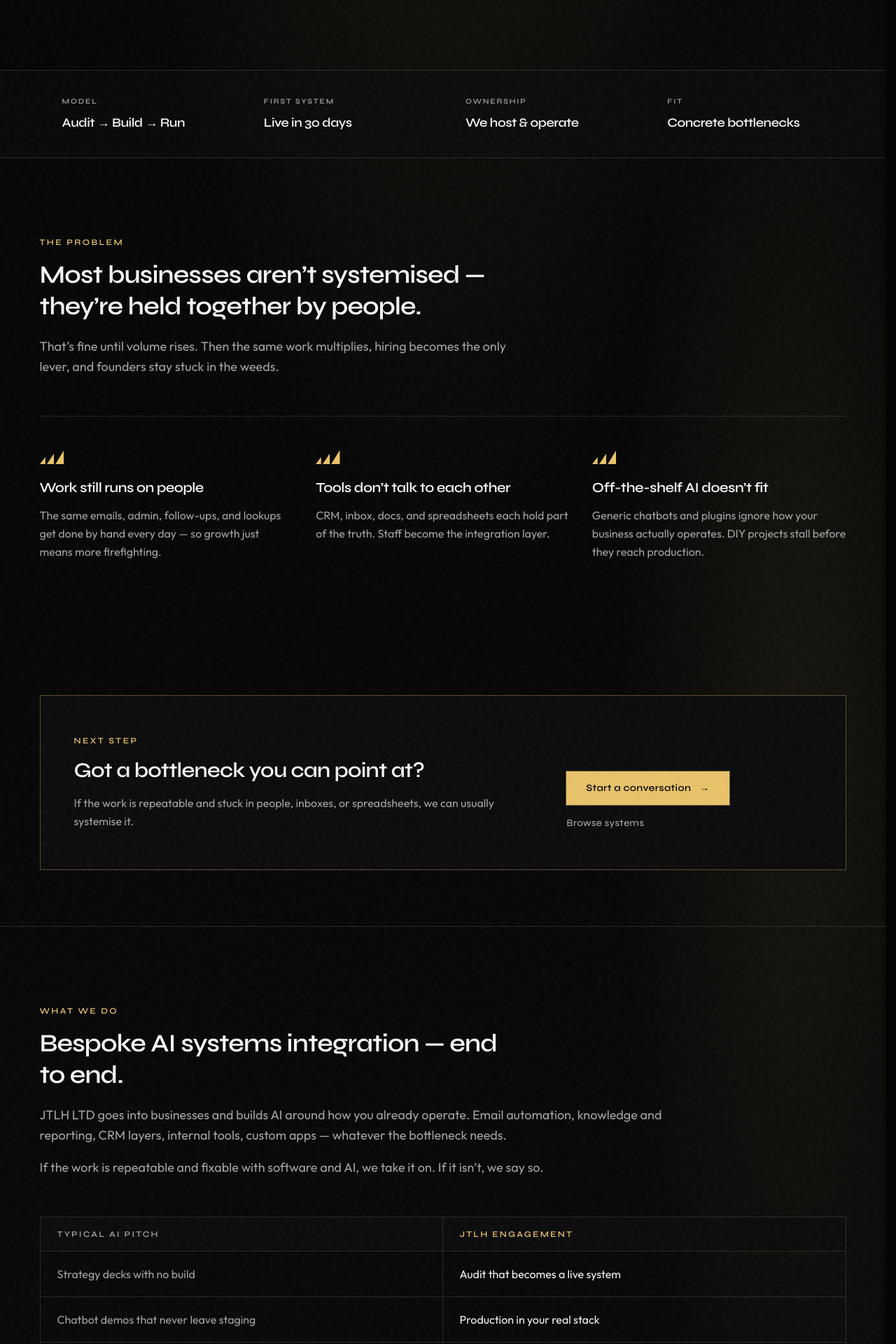
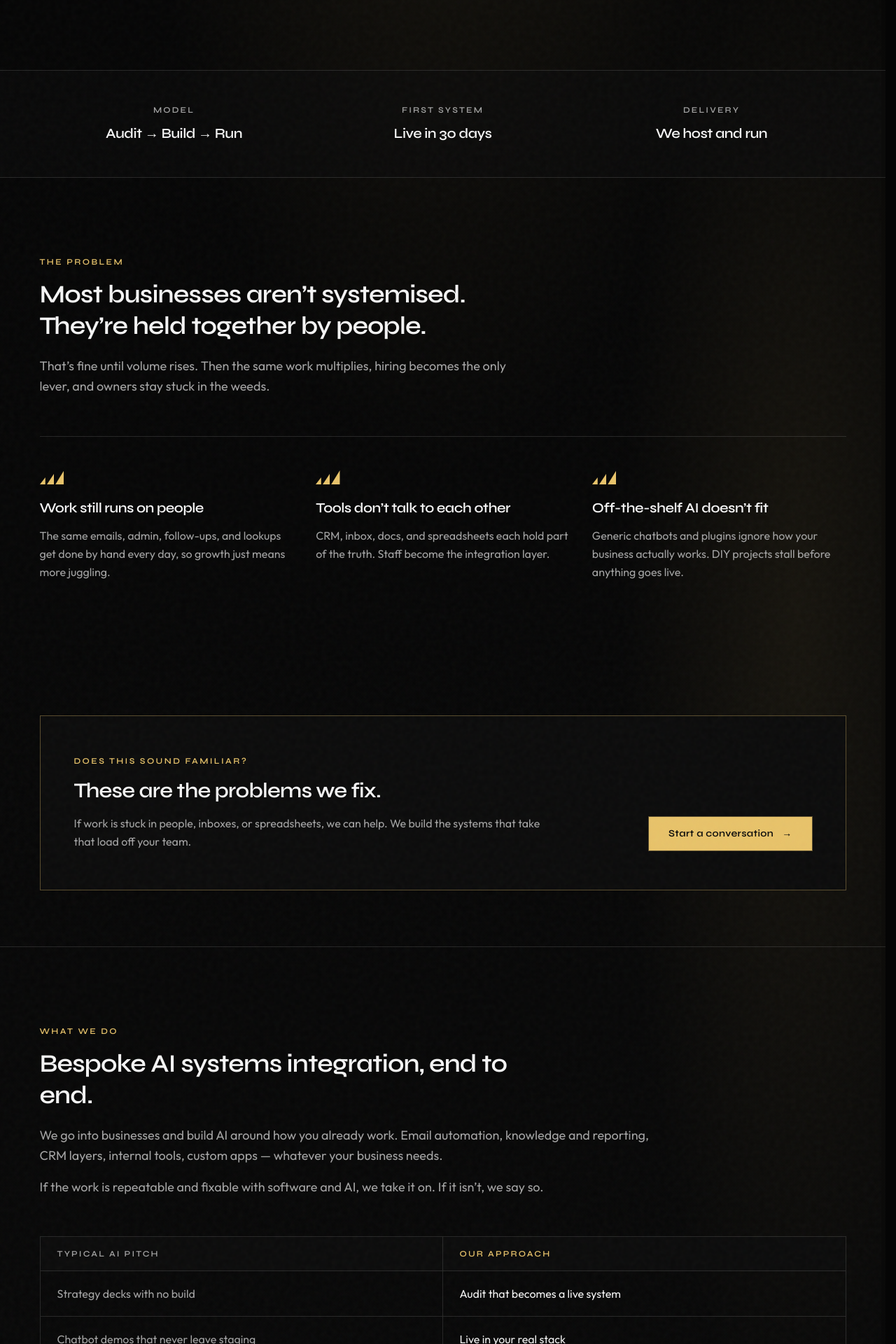
Before and after one commit to jtlhltd/jtlh-ltd, a Next.js app: page / in a window 1280 px wide. Shown: the part 700-2620 px from the top of the page at 70% size. Built offline with nearby package versions, Linux system fonts and the light colour scheme.

Commit message:
fix: UK copy pass, trim systems/process, remove First 30 days
Co-authored-by: Cursor <cursoragent@cursor.com>

```diff
--- a/src/app/page.tsx
+++ b/src/app/page.tsx
@@ -9,14 +9,13 @@ const EMAIL = "jtlhltd@gmail.com";
 const snapshot = [
   { label: "Model", value: "Audit → Build → Run" },
   { label: "First system", value: "Live in 30 days" },
-  { label: "Ownership", value: "We host & operate" },
-  { label: "Fit", value: "Concrete bottlenecks" },
+  { label: "Delivery", value: "We host and run" },
 ];
 
 const problems = [
   {
     title: "Work still runs on people",
-    body: "The same emails, admin, follow-ups, and lookups get done by hand every day — so growth just means more firefighting.",
+    body: "The same emails, admin, follow-ups, and lookups get done by hand every day, so growth just means more juggling.",
   },
   {
     title: "Tools don’t talk to each other",
@@ -24,7 +23,7 @@ const problems = [
   },
   {
     title: "Off-the-shelf AI doesn’t fit",
-    body: "Generic chatbots and plugins ignore how your business actually operates. DIY projects stall before they reach production.",
+    body: "Generic chatbots and plugins ignore how your business actually works. DIY projects stall before anything goes live.",
   },
 ];
 
@@ -54,11 +53,11 @@ const buildExamples = [
 const process = [
   {
     title: "Audit",
-    body: "We map how work actually runs — tools, handoffs, and where time leaks — then lock written scope and success metrics with you.",
+    body: "We map how work actually runs — tools, handoffs, and where time leaks.",
   },
   {
     title: "Build & integrate",
-    body: "We ship the first agreed system into your stack: connected to your data and usable by your team for the job we scoped.",
+    body: "We ship the first agreed system into your stack: connected to your data and usable by your team.",
   },
   {
     title: "Host & run",
@@ -66,35 +65,17 @@ const process = [
   },
 ];
 
-const timeline = [
-  {
-    label: "Week 1",
-    title: "Audit & scope lock",
-    body: "Access, walkthroughs, written scope for system one, and the metric that proves it worked.",
-  },
-  {
-    label: "Weeks 2–4",
-    title: "Build to production",
-    body: "Design, integrate, test with real data, and put the first system live for your team to use.",
-  },
-  {
-    label: "Ongoing",
-    title: "Run & expand",
-    body: "Monitoring, fixes, and the next bottleneck — so the operation gets more systemised over time.",
-  },
-];
-
 const differences = [
   {
     title: "We build real software",
-    body: "Production apps and integrations on a serious stack — not no-code glue that falls over when the business gets busy.",
+    body: "Live apps and integrations on a serious stack — not no-code glue that falls over when the business gets busy.",
   },
   {
     title: "We own it end-to-end",
     body: "Design, build, host, and run. Your team uses the system; we keep it alive. No half-finished handoff.",
   },
   {
-    title: "We start with one bottleneck",
+    title: "We start with one clear problem",
     body: "One agreed system first, measured, live. Then we expand. No multi-year transformation theatre.",
   },
 ];
@@ -106,7 +87,7 @@ const contrast = [
   },
   {
     them: "Chatbot demos that never leave staging",
-    us: "Production in your real stack",
+    us: "Live in your real stack",
   },
   {
     them: "Tools dumped on your team to maintain",
@@ -114,7 +95,7 @@ const contrast = [
   },
   {
     them: "Vague transformation retainers",
-    us: "One scoped bottleneck at a time",
+    us: "One scoped system at a time",
   },
 ];
 
@@ -127,7 +108,7 @@ const fitPoints = [
 const faqs = [
   {
     q: "What kinds of businesses do you work with?",
-    a: "Industry-agnostic. Fit is operational: you have real tools and repeatable work that software and AI can take over. If there isn’t something concrete to build or integrate, we won’t take it on.",
+    a: "Mostly UK businesses, across industries. Fit is operational: you have real tools and repeatable work that software and AI can take over. If there isn’t something concrete to build or integrate, we won’t take it on.",
   },
   {
     q: "Do you just advise, or do you build?",
@@ -139,7 +120,7 @@ const faqs = [
   },
   {
     q: "Who hosts and maintains the systems?",
-    a: "We do. Hosting is included in the engagement. We monitor, fix, and improve — then expand into the next bottleneck once the first system is solid.",
+    a: "We do. Hosting is included in the engagement. We monitor, fix, and improve — then expand into the next system once the first one is solid.",
   },
   {
     q: "Will this replace our existing tools?",
@@ -171,9 +152,9 @@ export default function Home() {
               Bespoke AI systems, built into your business.
             </h1>
 
-            <p className="animate-rise-delay-1 mt-6 max-w-xl text-base leading-relaxed text-muted sm:text-lg">
-              We audit your operation, build the automations, then host and run
-              them — so manual work leaves your team and the system keeps running.
+            <p className="animate-rise-delay-1 mt-6 max-w-2xl text-base leading-relaxed text-muted sm:text-lg">
+              We audit your business, build the automations, then host and run
+              them so manual work leaves your team and the system keeps running.
             </p>
 
             <div className="animate-rise-delay-2 mt-10 flex flex-wrap items-center gap-4">
@@ -199,15 +180,18 @@ export default function Home() {
           </div>
         </section>
 
-        {/* Snapshot strip — AI-Native “key facts” pattern */}
+        {/* Snapshot strip */}
         <section aria-label="Engagement snapshot" className="border-y border-line bg-surface/60">
-          <div className="mx-auto grid max-w-6xl grid-cols-2 gap-px sm:grid-cols-4">
+          <div className="mx-auto grid max-w-6xl grid-cols-1 sm:grid-cols-3">
             {snapshot.map((item) => (
-              <div key={item.label} className="px-6 py-7 sm:px-8 sm:py-9">
-                <p className="font-display text-[0.65rem] font-semibold tracking-[0.18em] text-muted uppercase">
+              <div
+                key={item.label}
+                className="flex flex-col items-center justify-center px-6 py-10 text-center sm:px-8 sm:py-12"
+              >
+                <p className="font-display text-xs font-semibold tracking-[0.18em] text-muted uppercase">
                   {item.label}
                 </p>
-                <p className="font-display mt-2 text-base font-semibold tracking-tight text-foreground sm:text-lg">
+                <p className="font-display mt-3 text-lg font-semibold tracking-tight text-foreground sm:text-xl">
                   {item.value}
                 </p>
               </div>
@@ -221,11 +205,11 @@ export default function Home() {
               The problem
             </p>
             <h2 className="font-display mt-4 max-w-2xl text-3xl leading-tight font-semibold tracking-tight sm:text-4xl">
-              Most businesses aren’t systemised — they’re held together by people.
+              Most businesses aren’t systemised. They’re held together by people.
             </h2>
             <p className="mt-5 max-w-2xl text-base leading-relaxed text-muted sm:text-lg">
               That’s fine until volume rises. Then the same work multiplies, hiring
-              becomes the only lever, and founders stay stuck in the weeds.
+              becomes the only lever, and owners stay stuck in the weeds.
             </p>
 
             <ul className="mt-14 grid gap-10 border-t border-line pt-12 sm:grid-cols-3 sm:gap-8">
@@ -243,11 +227,9 @@ export default function Home() {
         </section>
 
         <CtaBand
-          eyebrow="Next step"
-          title="Got a bottleneck you can point at?"
-          body="If the work is repeatable and stuck in people, inboxes, or spreadsheets, we can usually systemise it."
-          secondaryHref="#systems"
-          secondaryLabel="Browse systems"
+          eyebrow="Does this sound familiar?"
+          title="These are the problems we fix."
+          body="If work is stuck in people, inboxes, or spreadsheets, we can help. We build the systems that take that load off your team."
         />
 
         <section id="what-we-do" className="scroll-mt-24 border-t border-line px-6 py-20 sm:px-8 sm:py-28">
@@ -256,13 +238,13 @@ export default function Home() {
               What we do
             </p>
             <h2 className="font-display mt-4 max-w-2xl text-3xl leading-tight font-semibold tracking-tight sm:text-4xl">
-              Bespoke AI systems integration — end to end.
+              Bespoke AI systems integration, end to end.
             </h2>
             <div className="mt-5 grid max-w-4xl gap-4 text-base leading-relaxed text-muted sm:text-lg">
               <p>
-                JTLH LTD goes into businesses and builds AI around how you already
-                operate. Email automation, knowledge and reporting, CRM layers,
-                internal tools, custom apps — whatever the bottleneck needs.
+                We go into businesses and build AI around how you already work.
+                Email automation, knowledge and reporting, CRM layers, internal
+                tools, custom apps — whatever your business needs.
               </p>
               <p>
                 If the work is repeatable and fixable with software and AI, we take
@@ -270,14 +252,14 @@ export default function Home() {
               </p>
             </div>
 
-            {/* Us vs them — AI-Native contrast layout */}
+            {/* Us vs them */}
             <div className="mt-14 overflow-hidden border border-line">
               <div className="grid border-b border-line bg-surface sm:grid-cols-2">
                 <p className="border-b border-line px-6 py-4 font-display text-xs font-semibold tracking-[0.18em] text-muted uppercase sm:border-r sm:border-b-0">
                   Typical AI pitch
                 </p>
                 <p className="px-6 py-4 font-display text-xs font-semibold tracking-[0.18em] text-accent uppercase">
-                  JTLH engagement
+                  Our Approach
                 </p>
               </div>
               {contrast.map((row) => (
@@ -301,25 +283,8 @@ export default function Home() {
               Systems
             </p>
             <h2 className="font-display mt-4 max-w-2xl text-3xl leading-tight font-semibold tracking-tight sm:text-4xl">
-              Whatever your bottleneck needs.
+              Whatever your business needs.
             </h2>
-            <p className="mt-5 max-w-2xl text-base leading-relaxed text-muted sm:text-lg">
-              Scope is locked after the audit. Jump to a system type, or scroll the
-              catalogue — each one is tailored to your workflows, not a template.
-            </p>
-
-            {/* Catalogue jump links — Makematic product map */}
-            <div className="mt-10 flex flex-wrap gap-3">
-              {buildExamples.map((item) => (
-                <a
-                  key={item.id}
-                  href={`#system-${item.id}`}
-                  className="border border-line px-4 py-2 font-display text-xs font-semibold tracking-[0.12em] text-muted uppercase transition-colors hover:border-accent/50 hover:text-accent"
-                >
-                  {item.title}
-                </a>
-              ))}
-            </div>
 
             <ul className="mt-14 space-y-0 border-t border-line">
               {buildExamples.map((item, index) => (
@@ -355,7 +320,7 @@ export default function Home() {
             </h2>
             <p className="mt-5 max-w-2xl text-base leading-relaxed text-muted sm:text-lg">
               Three phases. Setup is included. Month one covers the audit and your
-              first live system — then we keep expanding.
+              first live system, then we keep expanding.
             </p>
 
             {/* Numbered phase rail */}
@@ -377,35 +342,6 @@ export default function Home() {
                 </li>
               ))}
             </ol>
-
-            <div className="mt-16 border-t border-line pt-14">
-              <p className="font-display text-xs font-semibold tracking-[0.2em] text-accent uppercase">
-                First 30 days
-              </p>
-              <h3 className="font-display mt-4 max-w-xl text-2xl font-semibold tracking-tight sm:text-3xl">
-                From kickoff to a system your team can use.
-              </h3>
-              <ul className="mt-10 space-y-0 border-t border-line">
-                {timeline.map((item) => (
-                  <li
-                    key={item.label}
-                    className="grid gap-2 border-b border-line py-7 sm:grid-cols-[8rem_1fr] sm:gap-10"
-                  >
-                    <p className="font-display text-sm tracking-[0.12em] text-accent uppercase">
-                      {item.label}
-                    </p>
-                    <div>
-                      <h4 className="font-display text-lg font-semibold tracking-tight">
-                        {item.title}
-                      </h4>
-                      <p className="mt-2 text-base leading-relaxed text-muted">
-                        {item.body}
-                      </p>
-                    </div>
-                  </li>
-                ))}
-              </ul>
-            </div>
           </div>
         </section>
 
@@ -437,7 +373,7 @@ export default function Home() {
                 Guarantee
               </p>
               <h2 className="font-display mt-4 text-3xl leading-tight font-semibold tracking-tight sm:text-4xl">
-                First system live in 30 days — or month one back.
+                First system live in 30 days, or month one back.
               </h2>
               <p className="mt-5 text-base leading-relaxed text-muted sm:text-lg">
                 After kickoff and scope lock, your first agreed AI system goes live
@@ -494,7 +430,7 @@ export default function Home() {
         <CtaBand
           eyebrow="Ready"
           title="Tell us where the work is stuck."
-          body="Share the bottleneck. We’ll reply with whether it’s a fit and what a first system could look like."
+          body="Share what’s holding the business back. We’ll reply with whether it’s a fit and what a first system could look like."
           primaryLabel="Go to contact form"
           secondaryHref="#faq"
           secondaryLabel="Read the FAQ"
@@ -509,7 +445,7 @@ export default function Home() {
                   Contact
                 </p>
                 <h2 className="font-display mt-4 max-w-xl text-3xl leading-tight font-semibold tracking-tight sm:text-5xl">
-                  Send the bottleneck.
+                  Tell us what’s stuck.
                 </h2>
                 <p className="mt-5 max-w-lg text-base leading-relaxed text-muted sm:text-lg">
                   Email, reporting, CRM, ops, or something unique to your business.
@@ -545,7 +481,7 @@ export default function Home() {
           <div className="text-sm text-muted">
             <Logo className="text-base text-foreground" />
             <p className="mt-3 max-w-sm">
-              Bespoke AI systems integration — audit, build, host, and run.
+              Bespoke AI systems integration. Audit, build, host, and run.
             </p>
           </div>
           <div className="flex flex-wrap gap-x-8 gap-y-3 text-sm">
--- a/src/components/ContactForm.tsx
+++ b/src/components/ContactForm.tsx
@@ -120,7 +120,7 @@ export function ContactForm() {
           maxLength={5000}
           rows={5}
           className="field resize-y"
-          placeholder="What bottleneck should we look at first?"
+          placeholder="What’s stuck in the business that we should look at first?"
         />
       </div>
 
```
